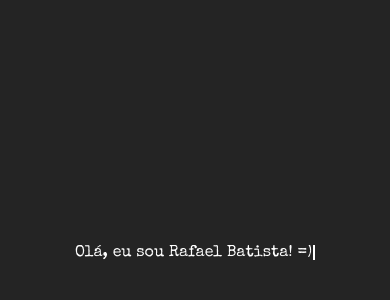
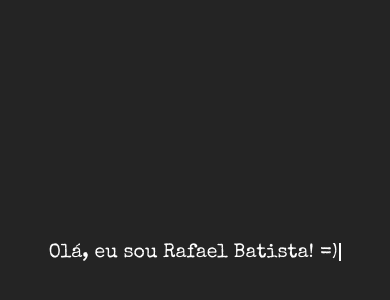
Before and after one commit to rafaabatistas/Animacao-de-digitacao-com-CSS, a plain HTML site: page index.html in a window 390 px wide. Shown: the part 170-470 px from the top of the page. Drawn offline with nearby package versions, Linux system fonts and the light colour scheme.

Commit message:
feat-responsivo

```diff
--- a/CSS/style.css
+++ b/CSS/style.css
@@ -16,7 +16,7 @@ body {
     height: 40px;
     border-right: 2px solid rgba(255, 255, 255, 75);
     color: rgba(255, 255, 255, 75);
-    font-size: 3em;
+    font-size: min(45px, 5vw);
     font-family: 'Special Elite', cursive;
     margin: 0 auto;
     white-space: nowrap;
@@ -47,14 +47,12 @@ body {
 
 @media (max-width: 768px) {
     .line {
-        font-size: 2em;
         height: 30px;
     }
 }
 
 @media (max-width: 492px) {
     .line {
-        font-size: 1em;
-        height: 15px;
+        height: 18px;
     }
 }
```
